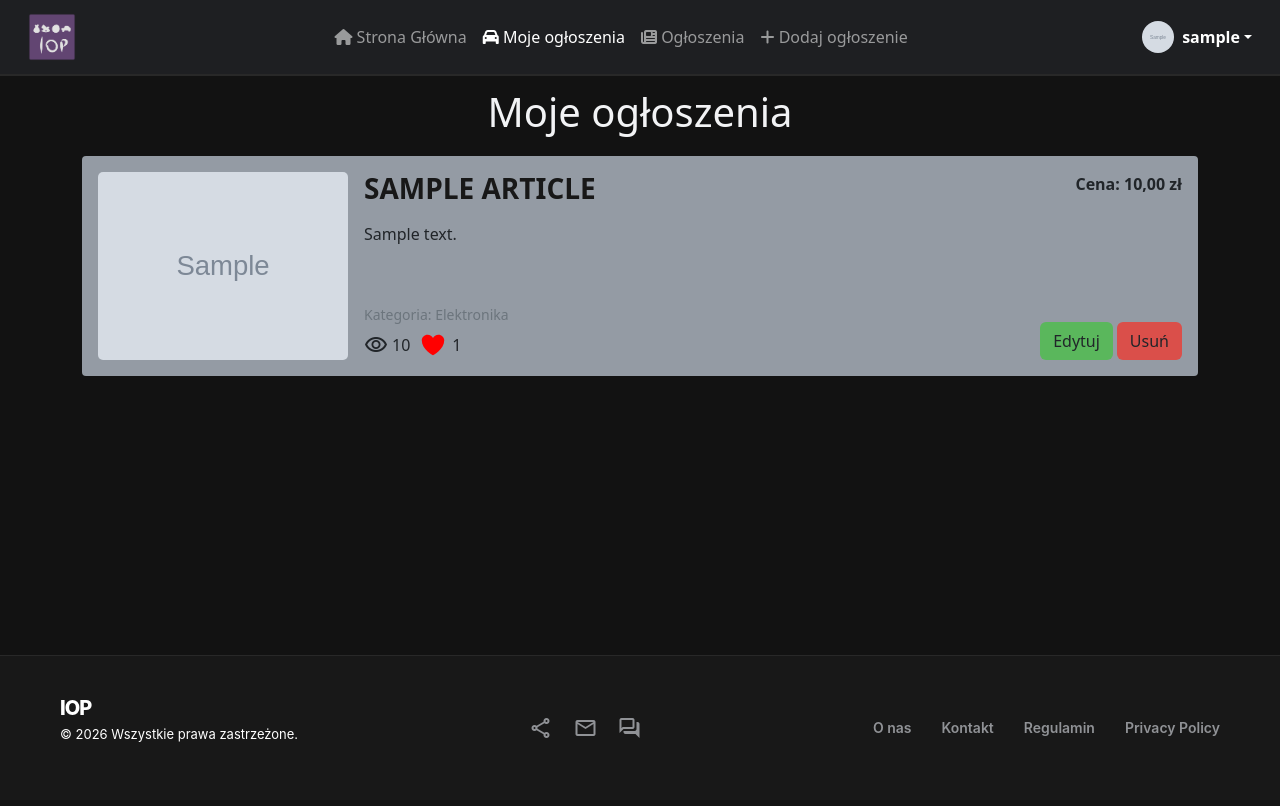
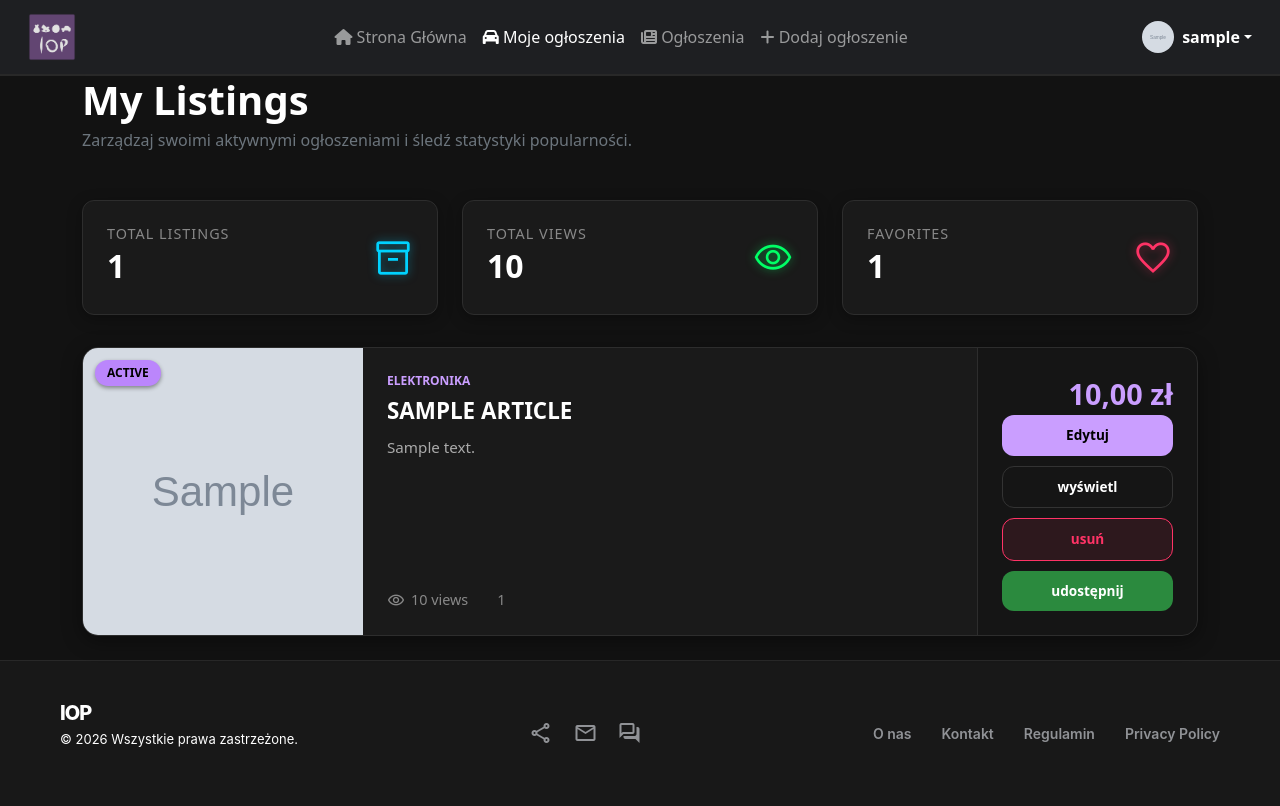
Before and after one commit to KacperZa/IOP, a Django app: page /cars in a window 1280 px wide. Before the commit the page ends 742 px from the top, so only its background shows below. Run offline with Django 5.2, Linux system fonts and the light colour scheme; a user stored in the database is signed in; tables that the repository leaves empty hold one stand-in row (values such as "Sample post"); grey boxes marked "Sample" are stand-in pictures; parts of the project's set-up code (start-up, migrations or seed data) failed here and were passed over; some libraries are stand-ins or nearby versions.

Commit message:
Poprawka licznikow i statystyk oraz dostosowanie wygladu moich ogloszeń

```diff
--- a/iop/main/templates/main/ogloszenia.html
+++ b/iop/main/templates/main/ogloszenia.html
@@ -1,233 +1,299 @@
 {% extends 'main/layout/layout.html' %}
+{% load static %}
 
 {% block title %}Moje ogłoszenia{% endblock %}
 
 {% block content %}
+<style>
+    Oto gotowy, przerobiony kod CSS przygotowany specjalnie pod markę RA BUZZ.
 
+Wszystkie niebieskie akcenty (#4c6ef5) zamieniłem na Twój markowy, jaskrawy fiolet (#ca9eff), a szare tła kart zastąpiłem głęboką czernią/ciemnym grafitem pasującym do strony głównej.
+
+Podmień całą sekcję <style> w swoim pliku na tę poniższą:
+
+HTML
 <style>
-        h1{
-            text-align: center;
-            padding: 0.75rem;
+    /* Główny kontener strony - dopasowany do ciemnego motywu */
+    .listings-body {
+        background-color: #121212;
+        color: #e0e0e0;
+        padding: 2rem 0;
+        min-height: 100vh;
     }
-        .container {
+
+    /* Karty statystyk na górze */
+    .stats-grid {
+        display: grid;
+        grid-template-columns: repeat(auto-fit, minmax(250px, 1fr));
+        gap: 1.5rem;
+        margin-bottom: 2rem;
+    }
+
+    .stat-card {
+        background-color: #1a1a1a;
+        border: 1px solid #2d2d2d;
+        border-radius: 12px;
+        padding: 1.5rem;
+        display: flex;
+        justify-content: space-between;
+        align-items: center;
+        box-shadow: 0 4px 15px rgba(0, 0, 0, 0.3);
+    }
+
+    .stat-card h3 { color: #888; font-size: 0.9rem; margin: 0; text-transform: uppercase; letter-spacing: 1px; }
+    .stat-card .value { font-size: 2rem; font-weight: 800; color: #fff; }
+
+    /* Nowoczesna Karta Ogłoszenia w głębokiej czerni */
+    .listing-card {
+        background-color: #1a1a1a;
+        border: 1px solid #2d2d2d;
+        border-radius: 16px;
+        margin-bottom: 1.5rem;
+        display: flex;
+        overflow: hidden;
+        transition: all 0.3s ease;
+        box-shadow: 0 5px 20px rgba(0,0,0,0.4);
+    }
+
+    /* Hover karty z fioletowym podświetleniem z RA BUZZ */
+    .listing-card:hover {
+        background-color: #222222;
+        transform: translateY(-5px);
+        border-color: #ca9eff;
+        box-shadow: 0 10px 30px rgba(202, 158, 255, 0.2);
+    }
+
+    .listing-card:hover .ad-title {
+        color: #ca9eff !important;
+    }
+
+    .image-wrapper {
+        width: 280px;
+        min-width: 280px;
+        position: relative;
+    }
+
+    .listing-img {
+        width: 100%;
+        height: 100%;
+        object-fit: cover;
+    }
+
+    .status-badge {
+        position: absolute; top: 12px; left: 12px;
+        background: #bb86fc; color: #000; padding: 4px 12px;
+        border-radius: 20px; font-size: 0.75rem; font-weight: 800;
+        box-shadow: 0 2px 4px rgba(0,0,0,0.4);
+    }
+
+    /* Treść karty */
+    .card-info {
+        flex: 1;
+        padding: 1.5rem;
         display: flex;
         flex-direction: column;
-            gap: 1.5rem;
-        }
-        .card{
-            background-color: #949ba4;
-            padding: 1rem;
-            border-radius: 0.25rem;
-            border-style: 0
-            box-shadow: 0 .125rem .25rem rgba(0,0,0,.075);
-            display: flex;
-            flex-direction: row;
-            gap: 1rem;
-            transition: all 0.2s ease;
-            border: none;
-        }
-        .card:hover{
-            background-color: #ececec;
-            transform: scale(1.03);
     }
 
-       .images{
-            max-width: 250px;
-            height: auto;
-            border-radius: 5px;
+    .ad-title {
+        text-decoration: none;
+        color: #fff;
+        font-size: 1.4rem;
+        font-weight: 700;
+        margin-bottom: 0.5rem;
+        transition: color 0.2s;
     }
-        .image-container{
-            display:flex;
-            flex:1;
+
+    .ad-title:hover { color: #e0bfff; }
+
+    .ad-excerpt { color: #aaa; font-size: 0.95rem; line-height: 1.5; }
+
+    .category-tag {
+        font-size: 0.75rem;
+        color: #ca9eff;
+        font-weight: 700;
+        text-transform: uppercase;
+        margin-bottom: 0.25rem;
     }
-        .title{
-            text-decoration: none;
-            color: #181818;
-            font-weight: 700;
 
+    /* Statystyki dolne */
+    .ad-stats {
+        margin-top: auto;
+        display: flex;
+        gap: 1.5rem;
+        color: #888;
+        font-size: 0.9rem;
     }
-        .text{
+
+    .ad-stats span { display: flex; align-items: center; gap: 6px; }
+
+    /* Prawy panel akcji */
+    .action-panel {
+        width: 220px;
+        padding: 1.5rem;
         display: flex;
         flex-direction: column;
-            gap: 0.5rem;
-            flex: 8;
+        justify-content: space-between;
+        border-left: 1px solid #2d2d2d;
+        background-color: rgba(0,0,0,0.2);
     }
-        .prize{
+
+    /* Cena podświetlona na fioletowo */
+    .price-display {
+        color: #ca9eff;
+        font-size: 1.8rem;
+        font-weight: 800;
+        text-align: right;
+    }
+
+    .btn-stack {
         display: flex;
         flex-direction: column;
-            flex:1;
-        }
-        .prize p{
-            flex: 9;
-            align-self: flex-end;
-        }
-        .category{
-            color: #6c757d;
-        }
-        .views, .favourite{
-            display: flex;
-            margin-top: auto;
-            align-items: center;
-            gap: 0.25rem;
-        }
-        .statistics{
-            display:flex;
-            flex-direction: row;
-            gap: 0.5rem;
+        gap: 10px;
     }
 
-        .info{
-            display:flex;
-            flex-direction: column;
-            flex: 1;
-            gap: 0.25rem;
+    /* Stylizacja przycisków akcji */
+    .btn-custom {
+        padding: 10px;
+        border-radius: 12px;
+        font-weight: 800;
+        text-decoration: none;
+        text-align: center;
+        font-size: 0.85rem;
+        transition: 0.3s;
+        border: none;
+        display: flex;
+        align-items: center;
+        justify-content: center;
+        gap: 8px;
     }
-        .info p{
-            margin: 0;
+
+    /* Fioletowy przycisk edycji pasujący do daButton */
+    .btn-edit { background-color: #ca9eff; color: black; }
+    .btn-edit:hover { background-color: #e0bfff; transform: scale(1.05); }
+
+    .btn-view { background-color: transparent; color: white; border: 1px solid #333; }
+    .btn-view:hover { background-color: #2d2d2d; border-color: #bb86fc; }
+
+    .btn-delete { background-color: rgba(255, 51, 102, 0.1); color: #ff3366; border: 1px solid #ff3366; }
+    .btn-delete:hover { background-color: #ff3366; color: white; transform: scale(1.02); }
+
+    .btn-promote { background-color: #2b8a3e; color: white; }
+    .btn-promote:hover { background-color: #216a2f; }
+
+    /* Serce z animacją z Twojej strony głównej */
+    .heart-icon {
+        width: 24px;
+        height: 24px;
+        transition: transform 0.3s ease;
+        pointer-events: none;
     }
-        #edit{
-            background-color:#5ab75c;
-            transition: background-color 0.2s ease;
-        }
-        #edit:hover{
-            background-color:#54a155;
-        }
-        #delete{
-            background-color:#da4f4a;
-            transition: background-color 0.2s ease
-        }
-        #delete:hover{
-            background-color:#BA443F;
-        }
-        #edit, #delete{
-            width: ;
-        }
-        .buttons{
-            display: flex;
-            flex-direction: row;
-            align-self: flex-end;
-            gap: 0.25rem;
-            flex: 1;
-        }
-        .btn-ulubione{
-            cursor: pointer;
-            width: fit-content;
-            user-select: none
-        }
-        {# ANIMACJA SERCA #}
-        #heart{
-            width: 30px;
-            height: 30px;
-            transition: transform 0.3s ease;
-        }
-        #heart:active{
-            transform: scale(0.9);
+    .btn-ulubione:active .heart-icon {
+        transform: scale(0.7);
         transition: transform 0.1s ease;
     }
+    .btn-ulubione:hover .heart-icon {
+        transform: scale(1.2);
+    }
+</style>
 
+<div class="listings-body">
+    <div class="container">
+        <h1 class="text-white fw-bold mb-1 text-start">My Listings</h1>
+        <p class="text-secondary mb-5">Zarządzaj swoimi aktywnymi ogłoszeniami i śledź statystyki popularności.</p>
 
-    </style>
-    <div class="main-container">
-    <h1>Moje ogłoszenia</h1>
-    <div class="">
+        <div class="stats-grid">
+            <div class="stat-card">
+                <div><h3>Total Listings</h3><div class="value">{{ news|length }}</div></div>
+                <span class="material-symbols-outlined" style="color: #00d2ff; font-size: 40px; text-shadow: 0 0 10px rgba(0, 210, 255, 0.5);">inventory_2</span>
+            </div>
+            <div class="stat-card">
+                <div><h3>Total Views</h3><div class="value">{{ total_views_sum }}</div></div>
+                <span class="material-symbols-outlined" style="color: #00ff66; font-size: 40px; text-shadow: 0 0 10px rgba(0, 255, 102, 0.5);">visibility</span>
+            </div>
+            <div class="stat-card">
+                <div><h3>Favorites</h3><div class="value">{{ total_favs_sum }}</div></div>
+                <span class="material-symbols-outlined" style="color: #ff3366; font-size: 40px; text-shadow: 0 0 10px rgba(255, 51, 102, 0.5);">favorite</span>
+            </div>
+        </div>
+
         {% if news %}
-        <div class="container">
+            <div class="listings-wrapper">
                 {% for article in news %}
-            <div class="card">
-                {# WYŚWIETLANIE ZDJĘCIA #}
+                <div class="listing-card" id="ad-{{ article.id }}">
+                    <div class="image-wrapper">
+                        <img class="listing-img" src="{% if article.image %}{{ article.image }}{% else %}{% static 'main/img/default_img.png' %}{% endif %}" alt="{{ article.title }}">
+                        <span class="status-badge">ACTIVE</span>
+                    </div>
 
-                    <div class="image-container">
-                        <img class ="images" src="{% if article.image %}{{ article.image }} {% else %} ../../static/main/img/default_img.png{% endif %}" alt="{{ article.title }}" loading= "lazy" >
+                    <div class="card-info">
+                        <span class="category-tag">{{ article.get_category_display }}</span>
+                        <a href="/news/{{ article.id }}" class="ad-title">{{ article.title|upper }}</a>
+                        <p class="ad-excerpt">{{ article.excerpt|truncatewords:15 }}</p>
+
+                        <div class="ad-stats">
+                            <span><span class="material-symbols-outlined" style="font-size: 18px;">visibility</span> {{ article.views }} views</span>
+                            <span class="btn-ulubione" data-id="{{ article.id }}" style="cursor:pointer; display: flex; align-items: center; gap: 5px;">
+                                {% if article.id in user_ulubione_ids %}
+                                    <svg id="heart" xmlns="http://www.w3.org/2000/svg" viewBox="0 0 24 24"><path fill="#f00" d="M21 8.25c0-2.485-2.099-4.5-4.688-4.5-1.935 0-3.597 1.126-4.312 2.733-.715-1.607-2.377-2.733-4.313-2.733C5.1 3.75 3 5.765 3 8.25c0 7.22 9 12 9 12s9-4.78 9-12Z" /></svg>
+                                {% else %}
+                                    <svg id="heart" xmlns="http://www.w3.org/2000/svg" viewBox="0 0 24 24"><path fill="#5c5f66" d="M21 8.25c0-2.485-2.099-4.5-4.688-4.5-1.935 0-3.597 1.126-4.312 2.733-.715-1.607-2.377-2.733-4.313-2.733C5.1 3.75 3 5.765 3 8.25c0 7.22 9 12 9 12s9-4.78 9-12Z" /></svg>
+                                {% endif %}
+                                <span id="liczba-ulubione-{{ article.id }}">{{ article.ulubione.count }}</span>
+                            </span>
                         </div>
-                <div class="text">
-                    <h3><a href="/news/{{ article.id }}" class="title">{{ article.title|upper }}</a></h3>
-                    <div class="info">
-                        <p class="text">{{ article.excerpt|truncatewords:10}}</p>
-                        <p class="category"><small>Kategoria: {{ article.get_category_display }}</small></p>
-                        <div class="statistics">
-                            <p class="views"><span class="material-symbols-outlined">visibility</span> {{article.views}}</p>
+                    </div>
 
-                            {# ULUBIONE #}
-                                <p class="favourite">
-                                    <a class="btn-ulubione" data-id="{{ article.id }}">
-                                        {% if article.id in user_ulubione_ids %}
-                                            <svg id="heart" xmlns="http://www.w3.org/2000/svg" viewBox="0 0 24 24">
-                                            <path fill="#f00" stroke-linecap="round" stroke-linejoin="round" d="M21 8.25c0-2.485-2.099-4.5-4.688-4.5-1.935 0-3.597 1.126-4.312 2.733-.715-1.607-2.377-2.733-4.313-2.733C5.1 3.75 3 5.765 3 8.25c0 7.22 9 12 9 12s9-4.78 9-12Z" />
-                                            </svg>
-                                        {% else %}
-                                            <svg id="heart" xmlns="http://www.w3.org/2000/svg" viewBox="0 0 24 24">
-                                            <path fill="#CBCFD2" stroke-linecap="round" stroke-linejoin="round" d="M21 8.25c0-2.485-2.099-4.5-4.688-4.5-1.935 0-3.597 1.126-4.312 2.733-.715-1.607-2.377-2.733-4.313-2.733C5.1 3.75 3 5.765 3 8.25c0 7.22 9 12 9 12s9-4.78 9-12Z" />
-                                            </svg>
-                                        {% endif %}
-                                    </a>
-                                    <span id="liczba-ulubione-{{ article.id }}"> {{ article.ulubione.count }}</span>
-                                </p>
+                    <div class="action-panel">
+                        <div class="price-display">{{ article.price }} zł</div>
+                        <div class="btn-stack">
+                            <a href="/news/{{ article.id }}/update" class="btn-custom btn-edit"></i> Edytuj</a>
+                            <a href="/news/{{ article.id }}" class="btn-custom btn-view">wyświetl</a>
+                            <a href="/news/{{ article.id }}/delete" class="btn-custom btn-delete">usuń</a>
+                           <a href="https://www.facebook.com" target="_blank" class="btn-custom btn-promote"> udostępnij</a>
                         </div>
                     </div>
                 </div>
-
-                {# WYŚWIETLANIE CENY #}
-                <div class="prize">
-                    <p class="mb-1"><strong>Cena: {{ article.price }} zł</strong></p>
-                    <div class="buttons">
-                        <a href="/news/{{ article.id }}/update" class="btn" id="edit">Edytuj</a>
-                        <a href="/news/{{ article.id }}/delete" class="btn" id="delete">Usuń</a>
+                {% endfor %}
             </div>
+        {% else %}
+            <div class="text-center p-5 bg-dark rounded border border-secondary">
+                <p class="text-secondary fs-5">Nie masz jeszcze żadnych ogłoszeń.</p>
+                <a href="/news/create" class="btn btn-primary px-4 py-2">Dodaj ogłoszenie</a>
+            </div>
+        {% endif %}
     </div>
 </div>
 
-        {% endfor %}
-        {# SKRYPT DLA ULUBIONYCH #}
 <script>
-            document.addEventListener("DOMContentLoaded", (event) => {
-                gsap.fromTo('.card',
-                 {
-                    x:-50,
+    document.addEventListener("DOMContentLoaded", () => {
+
+        gsap.from('.listing-card', {
+            x: -40,
             opacity: 0,
-                },
-                {
-                    x: 0,
-                    opacity: 1,
-                    stagger: 0.15,
-                    ease: "back.in"
-                }
-                )
-            })
-                document.querySelectorAll('.btn-ulubione').forEach(function(btn) {
-                    btn.addEventListener('click', function(){
-                    const id = btn.dataset.id;
-                    const serce = btn;
+            stagger: 0.12,
+            duration: 0.8,
+            ease: "power2.out"
+        });
 
+
+        document.querySelectorAll('.btn-ulubione').forEach(btn => {
+            btn.addEventListener('click', function() {
+                const id = this.dataset.id;
+                const heartSvg = this.querySelector('path');
 
                 fetch(`/ogloszenie/${id}/ulubione/`, {
                     method: 'POST',
-                        headers: {
-                            'X-CSRFToken':'{{ csrf_token }}',
-                        }
+                    headers: { 'X-CSRFToken': '{{ csrf_token }}' }
                 })
-                    .then(response => response.json())
+                .then(r => r.json())
                 .then(data => {
-                        serce.innerHTML = data.ulubione ?
-                        `<svg id="heart" xmlns="http://www.w3.org/2000/svg" viewBox="0 0 24 24">
-                        <path fill="#f00" stroke-linecap="round" stroke-linejoin="round" d="M21 8.25c0-2.485-2.099-4.5-4.688-4.5-1.935 0-3.597 1.126-4.312 2.733-.715-1.607-2.377-2.733-4.313-2.733C5.1 3.75 3 5.765 3 8.25c0 7.22 9 12 9 12s9-4.78 9-12Z" />
-                        </svg>`
-                        :
-                        `<svg id="heart" xmlns="http://www.w3.org/2000/svg" viewBox="0 0 24 24">
-                        <path fill="#CBCFD2" stroke-linecap="round" stroke-linejoin="round" d="M21 8.25c0-2.485-2.099-4.5-4.688-4.5-1.935 0-3.597 1.126-4.312 2.733-.715-1.607-2.377-2.733-4.313-2.733C5.1 3.75 3 5.765 3 8.25c0 7.22 9 12 9 12s9-4.78 9-12Z" />
-                        </svg>`;
+                    heartSvg.setAttribute('fill', data.ulubione ? "#f00" : "#5c5f66");
                     document.getElementById(`liczba-ulubione-${id}`).textContent = data.liczba;
                 });
             });
         });
+    });
 </script>
-        </div>
-    {% else %}
 
-        <p>Obecnie nie ma żadnych ogłoszeń. Dodaj coś!</p>
-
-    {% endif %}
-
-    </div>
-</div>
-    <link rel="stylesheet" href="https://fonts.googleapis.com/css2?family=Material+Symbols+Outlined:opsz,wght,FILL,GRAD@24,400,0,0&icon_names=visibility" />
+<link rel="stylesheet" href="https://fonts.googleapis.com/css2?family=Material+Symbols+Outlined:opsz,wght,FILL,GRAD@24,400,0,0" />
 {% endblock %}
--- a/iop/main/views.py
+++ b/iop/main/views.py
@@ -7,6 +7,7 @@ from django.contrib.auth import login, logout, authenticate
 from django.contrib import messages
 from django.contrib.auth.decorators import login_required
 from django.views.decorators.cache import never_cache
+from django.db.models import Sum
 
 from news.models import Articles
 from news.models import Ulubione
@@ -33,13 +34,11 @@ def toggle_ulubione(request, ogloszenie_id):
 def index(request):
     articles = Articles.objects.all()
 
-
     search_query = request.GET.get('search')
     price_min = request.GET.get('price_min')
     price_max = request.GET.get('price_max')
     category_filter = request.GET.get('category')
     sort_by = request.GET.get('sort')
-
 
     if category_filter:
         articles = articles.filter(category=category_filter)
@@ -50,14 +49,12 @@ def index(request):
     if price_max:
         articles = articles.filter(price__lte=price_max)
 
-
     if sort_by == 'price_asc':
         articles = articles.order_by('price')
     elif sort_by == 'price_desc':
         articles = articles.order_by('-price')
     else:
         articles = articles.order_by('-published_at')
-
 
     user_ulubione_ids = []
     if request.user.is_authenticated:
@@ -68,17 +65,32 @@ def index(request):
         'user_ulubione_ids': user_ulubione_ids
     })
 
+
+
 @never_cache
 @login_required
 def article(request):
-    values = Articles.objects.filter(autor = request.user).order_by('-published_at')
 
-    user_ulubione_ids = []
+    values = Articles.objects.filter(autor=request.user).order_by('-published_at')
+
+
+    total_views = values.aggregate(Sum('views'))['views__sum'] or 0
+
+
+    total_favs = Ulubione.objects.filter(ogloszenie__autor=request.user).count()
+
+
     user_ulubione_ids = list(
         request.user.ulubione.values_list('ogloszenie_id', flat=True)
     )
+
     print(values)
-    return render(request, "main/ogloszenia.html", {'news': values, 'user_ulubione_ids': user_ulubione_ids})
+    return render(request, "main/ogloszenia.html", {
+        'news': values,
+        'user_ulubione_ids': user_ulubione_ids,
+        'total_views_sum': total_views,
+        'total_favs_sum': total_favs
+    })
 
 
 def about(request):
```
Lines whose indentation alone changed are shown as unchanged.
